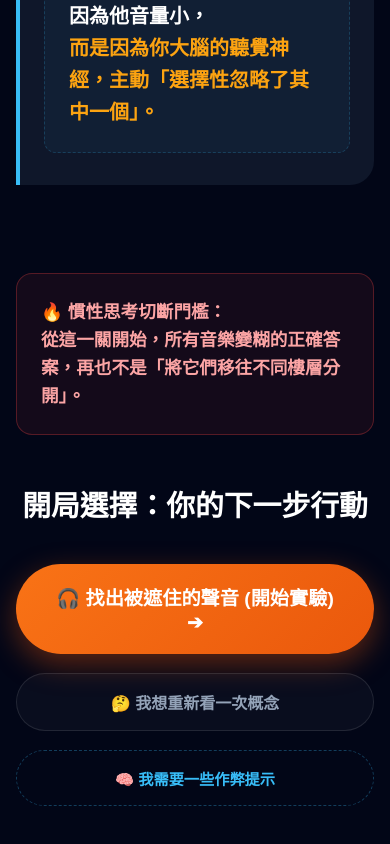
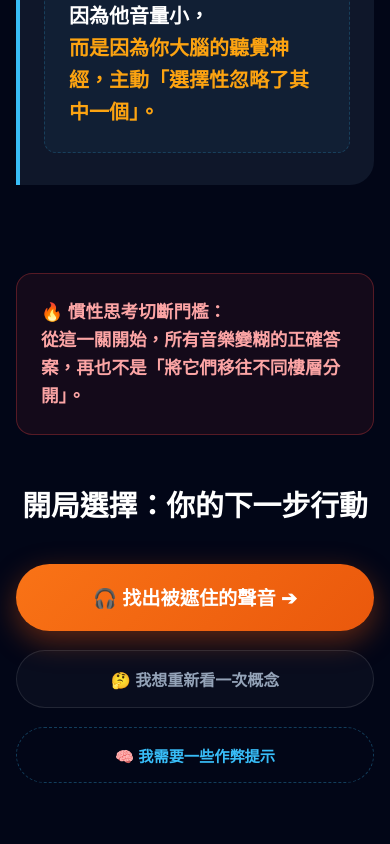
Before and after one commit to lifreedomstudio/lifreedom-studio, a Next.js app: page /courses/arrangement/masking-intro in a window 390 px wide. Shown: the part 2216-3060 px from the top of the page. Built offline with nearby package versions, Linux system fonts and the light colour scheme.

Commit message:
Fix all mobile layouts and font sizes

```diff
--- a/src/app/courses/arrangement/masking-intro/page.tsx
+++ b/src/app/courses/arrangement/masking-intro/page.tsx
@@ -139,7 +139,7 @@ export default function MaskingIntroPage() {
                             onMouseOver={e => e.currentTarget.style.transform = "scale(1.03)"}
                             onMouseOut={e => e.currentTarget.style.transform = "scale(1)"}
                         >
-                            🎧 找出被遮住的聲音 (開始實驗) ➔
+                            🎧 找出被遮住的聲音 ➔
                         </button>
 
                         <button
```
